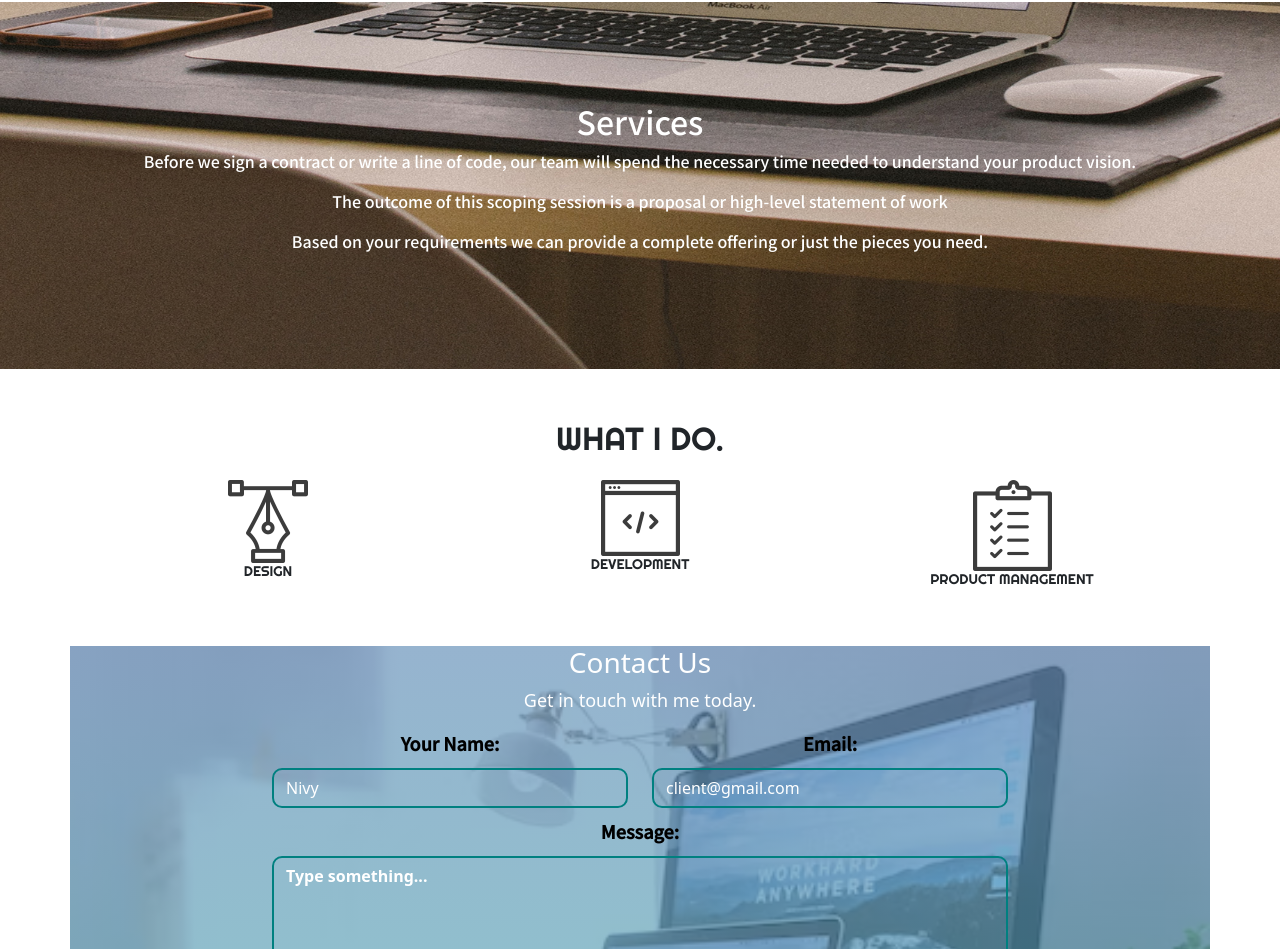
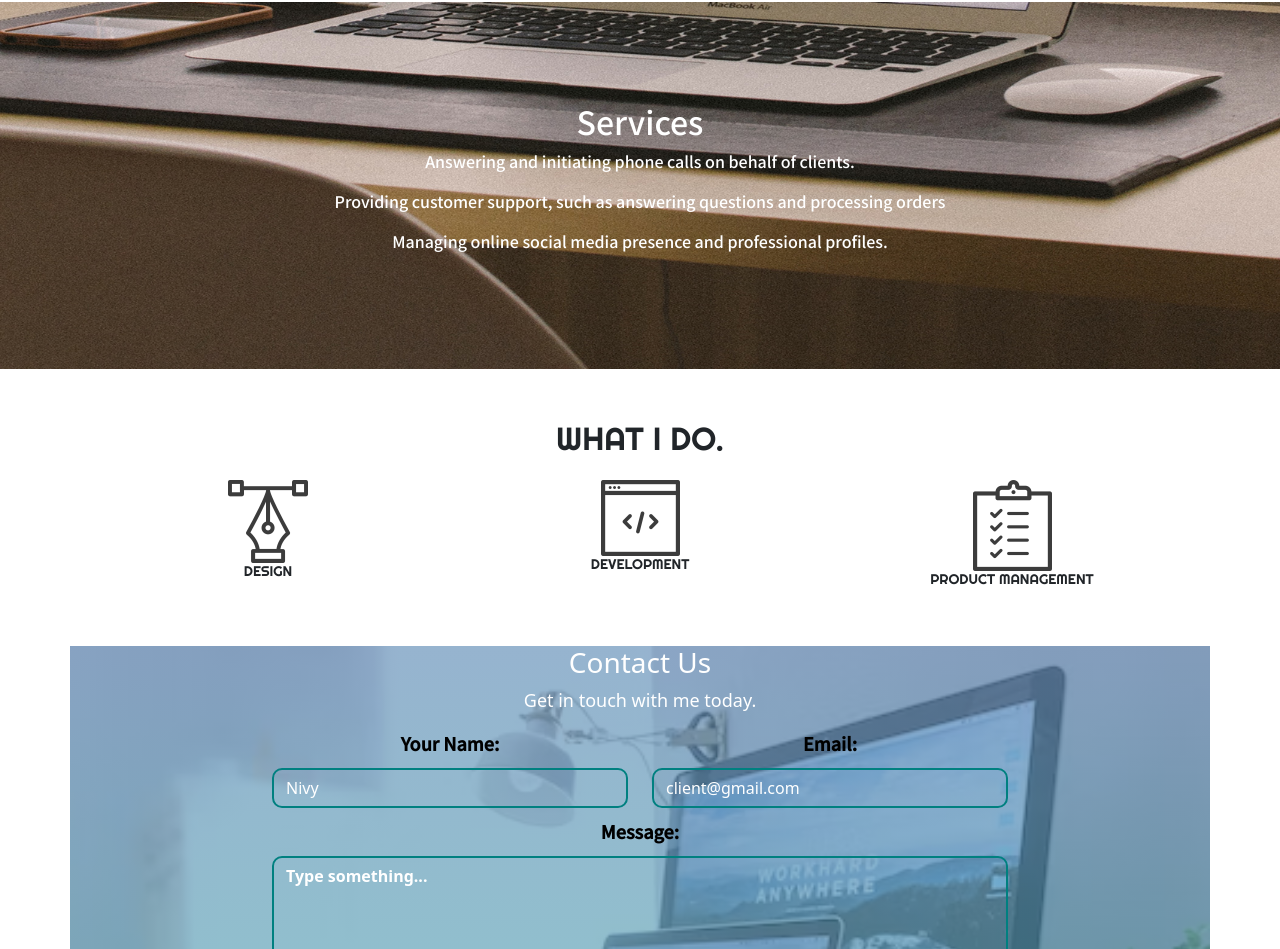
Before and after one commit to Kips-alih/nivyRuto, a plain HTML site: page index.html in a window 1280 px wide. Shown: the part 985-1934 px from the top of the page. Drawn offline with nearby package versions, Linux system fonts and the light colour scheme.

Commit message:
Modify services elements

```diff
--- a/index.html
+++ b/index.html
@@ -49,9 +49,9 @@
     <div class="container-fluid">
       <div class="row text-center" id="services">
         <h2>Services</h2>
-        <p>Before we sign a contract or write a line of code, our team will spend the necessary time needed to understand your product vision.</p>
-        <p>The outcome of this scoping session is a proposal or high-level statement of work</p>
-        <p>Based on your requirements we can provide a complete offering or just the pieces you need. </p>
+        <p>Answering and initiating phone calls on behalf of clients.</p>
+        <p>Providing customer support, such as answering questions and processing orders</p>
+        <p>Managing online social media presence and professional profiles. </p>
       </div>
     </div>
     <div class="container">
```
